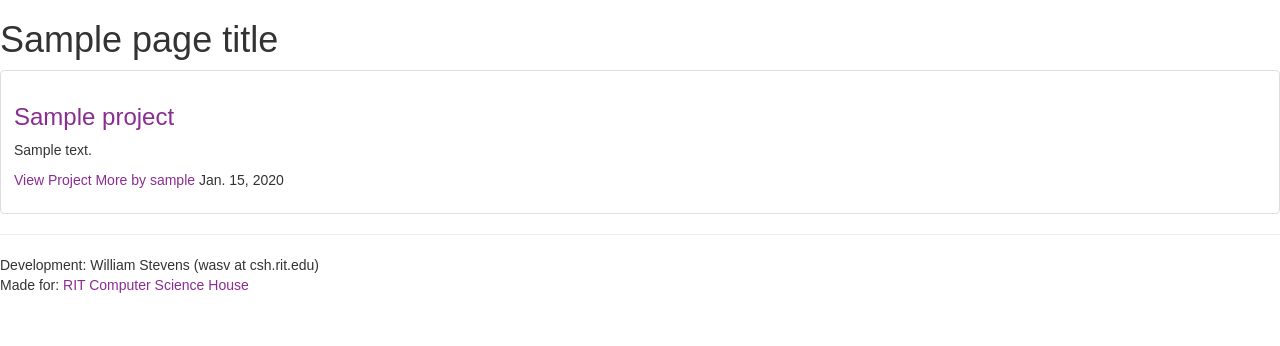
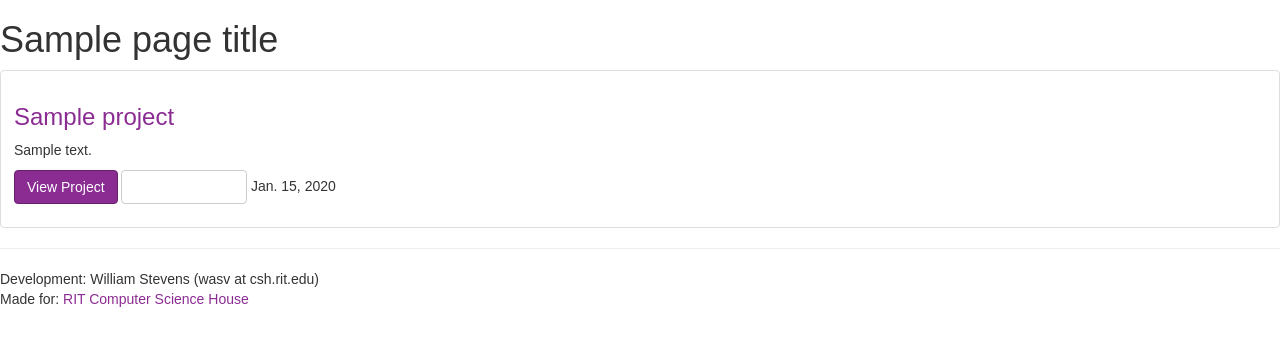
Before and after one commit to wasv/CSH_Projects, a Django app: template templates/projectList.html in a window 1280 px wide. Shown: the top 346 px of the page. Run offline with Django 3.2, Linux system fonts and the light colour scheme; tables that the repository leaves empty hold one stand-in row (values such as "Sample post"); the template is opened without the code that fills it: values that come from a table or form of the project are taken from there, most other values are stand-ins (such as "Sample title", 1, 10 or a date in 2020); some libraries are stand-ins or nearby versions.

Commit message:
Fixed buttons.

```diff
--- a/templates/projectList.html
+++ b/templates/projectList.html
@@ -23,8 +23,8 @@
                 <h3><a title="{{ project.title }}" href="{% url "projectDetail" project.id %}">{{ project.title }}</a></h3>
                 <p>{{ project.description }}</p>
                 <p>
-                    <a title="{{ project.title }}" href="{% url "projectDetail" project.id %}">View Project</a>
-                    <a class="button" href="{% url 'profileView' project.owner %}"> More by {{ project.owner }}</a>
+                    <a class="btn btn-primary" role="button" title="{{ project.title }}" href="{% url "projectDetail" project.id %}">View Project</a>
+                    <a class="btn btn-default" role="button" title="{{ project.owner }}" href="{% url 'profileView' project.owner %}"> More by {{ project.owner }}</a>
                     <span class="float-right">{{ project.last_update }}</span>
                 </p>
             </div>
```
